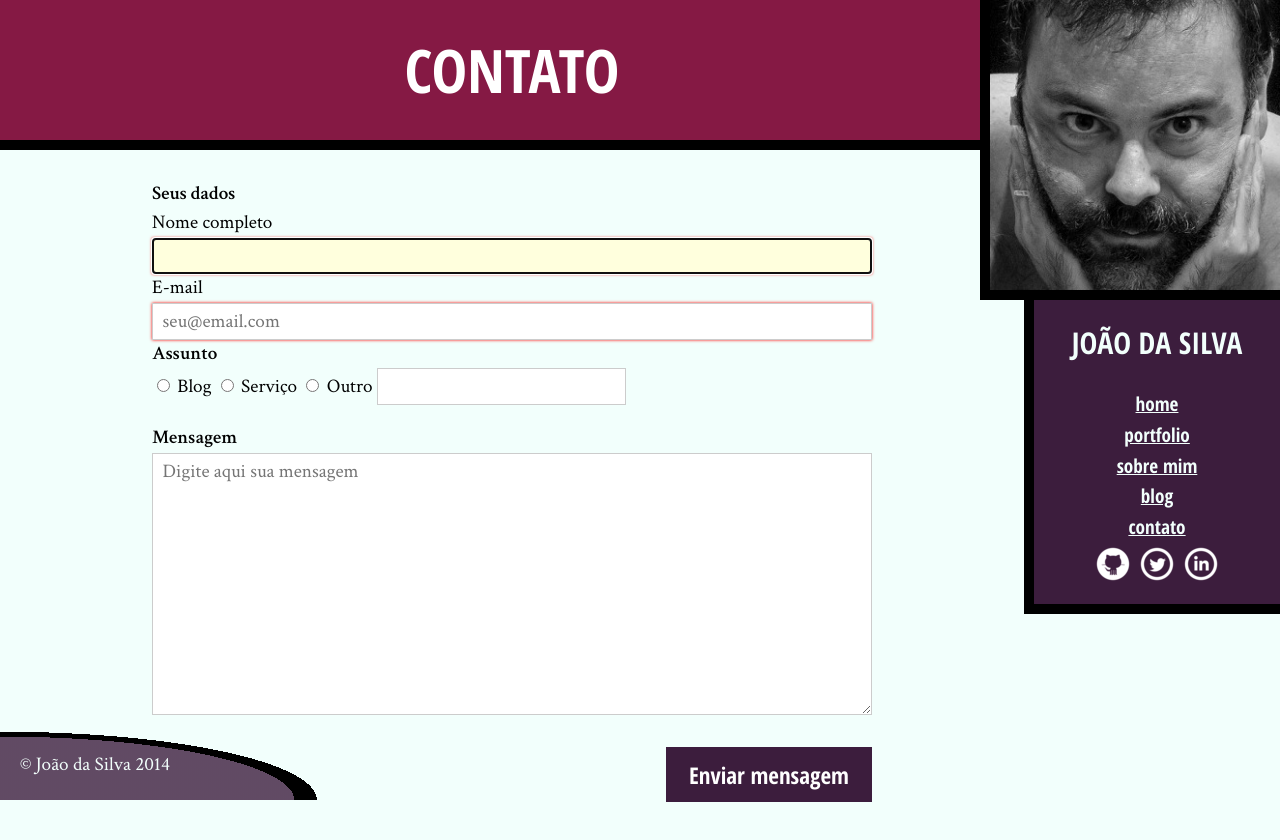
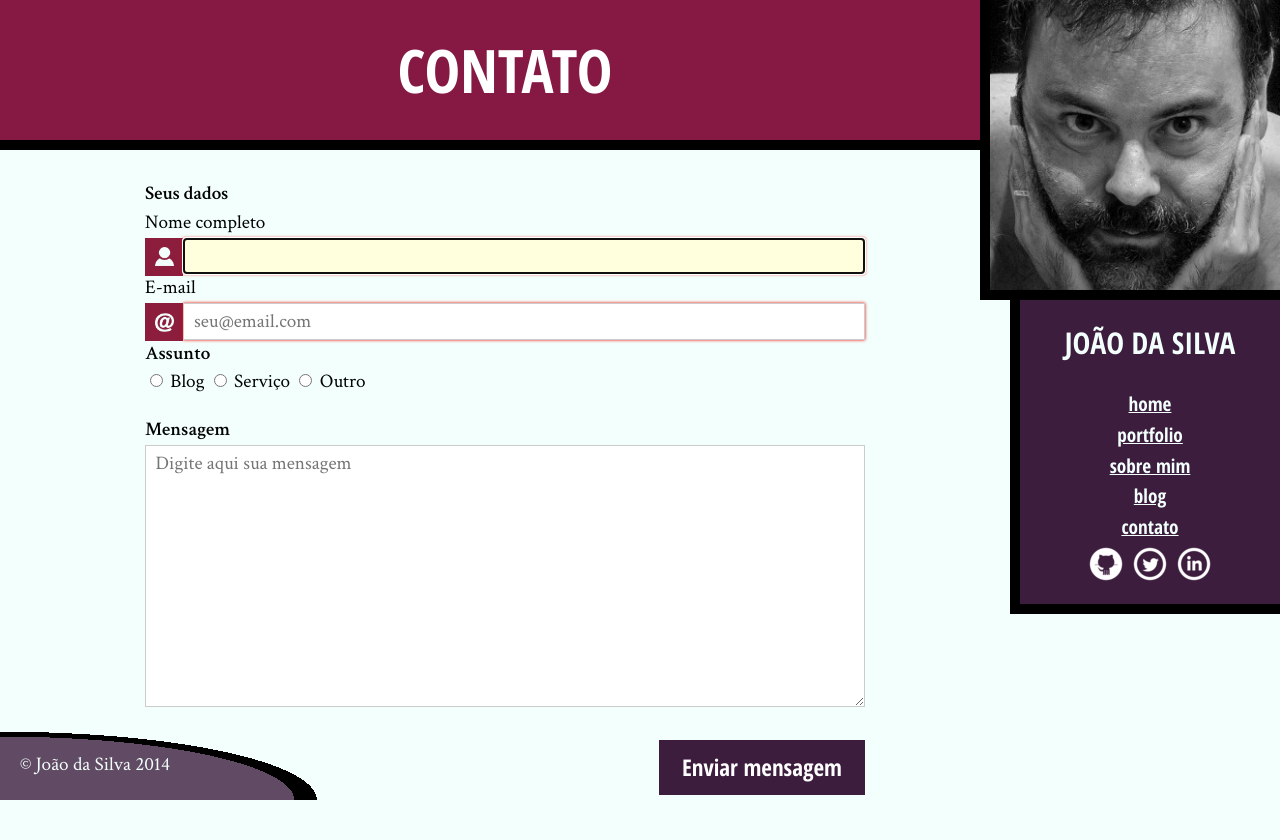
Before and after one commit to nicario/siteAlura, a plain HTML site: page contato.html in a window 1280 px wide. Drawn offline with Linux system fonts and the light colour scheme.

Commit message:
Icones Contato

```diff
--- a/contato.html
+++ b/contato.html
@@ -17,9 +17,9 @@
             <form>
                 <fieldset>
                     <legend>Seus dados</legend>
-                    <label for="nome">Nome completo</label>
+                    <label class="com-icone" for="nome">Nome completo</label>
                     <input id="nome" type="text" name="nome" required autofocus pattern="[A-Za-z ']{4,}" title="O nome precisa ter pelo menos 4 caracteres">
-                    <label for="email">E-mail</label>
+                    <label class="com-icone" for="email">E-mail</label>
                     <input id="email" type="email" name="email" required placeholder="seu@email.com">
                 </fieldset>
                 <fieldset>
--- a/css/contato.css
+++ b/css/contato.css
@@ -46,3 +46,37 @@ label[for="outro"] {
 input[name="outro-assunto"] {
     width: auto;
 }
+input[value="Outro"] ~ input {
+    display: none;
+}
+input[value="Outro"]:checked ~ input {
+    display: inline;
+}
+.com-icone {
+    position: relative;
+    margin-bottom: 0;
+}
+.com-icone::after {
+    content: '';
+    position: absolute;
+    width: 2em;
+    height: 2em;
+    background-color: #8C1D3D;
+    background-size: 50% 50%;
+    background-position: center center;
+    background-repeat: no-repeat;
+    left: 0;
+    top: 100%;
+}
+.com-icone + input {
+    width: calc(100% - 2em);
+    position: relative;
+    left: 2em;
+    margin-top: 0;
+}
+.com-icone[for="nome"]::after {
+    background-image: url(../imagens/usuario.png);
+}
+.com-icone[for="email"]::after {
+    background-image: url(../imagens/email.png);
+}
--- a/css/index.css
+++ b/css/index.css
@@ -228,7 +228,6 @@ body {
             transform: translate(6.5765em, -2.4745em) rotate(45deg);
     -webkit-transform-origin: 0 0;
             transform-origin: 0 0;
-
     width: 14em;
     padding: 1em 0;
     box-sizing: border-box;
--- a/css/site.css
+++ b/css/site.css
@@ -116,7 +116,7 @@ em {
 }
 
 main {
-    width: 80%;
+    width: calc(100% - 0.9*300px);
     float: left;
     padding-bottom: 80px;
 }
@@ -129,7 +129,7 @@ main {
 }
 
 .navegacao-site {
-    width: 20%;
+    width: calc(0.9*300px);
     float: right;
     position: relative;
     top: 300px;
```
